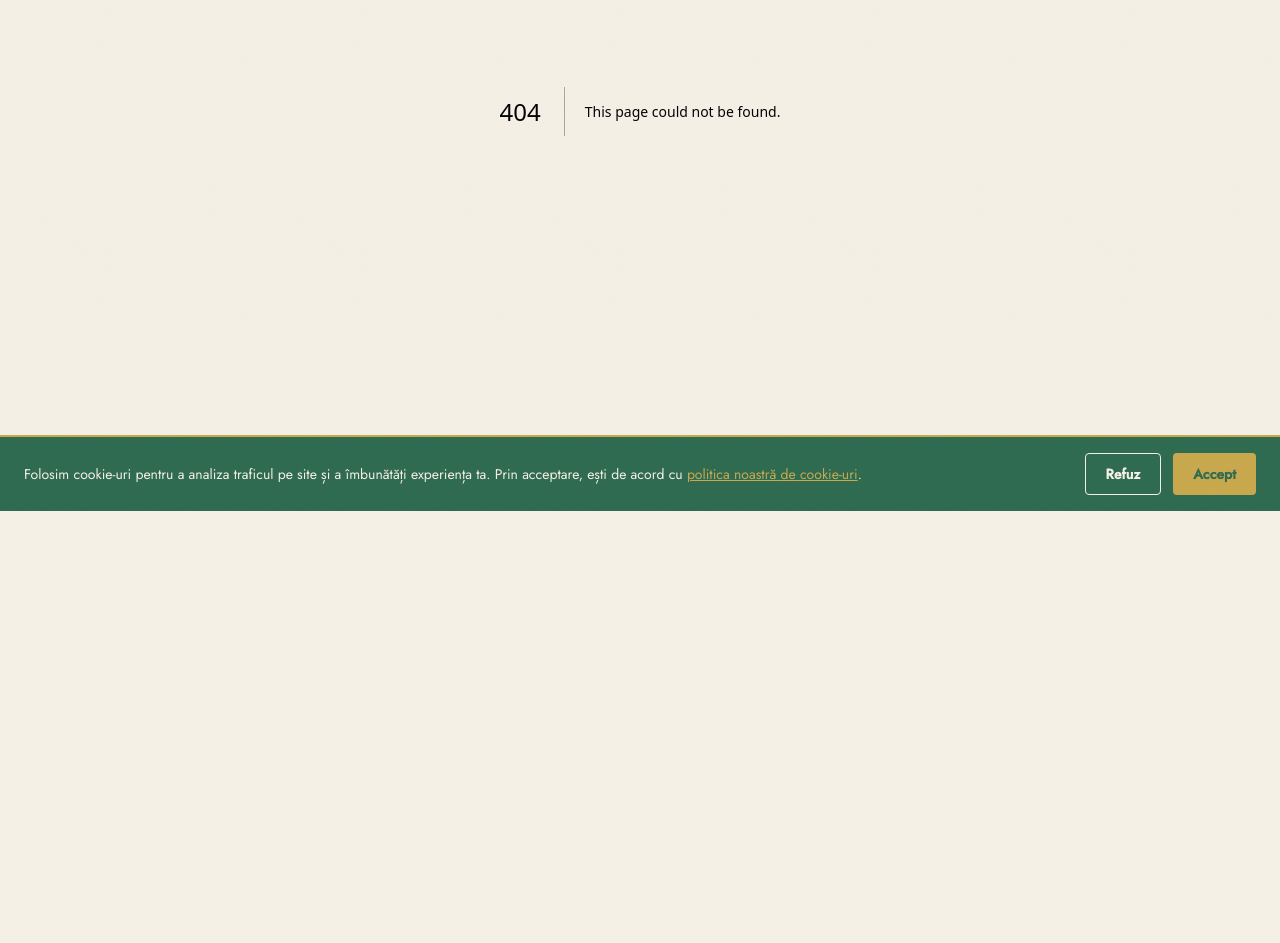
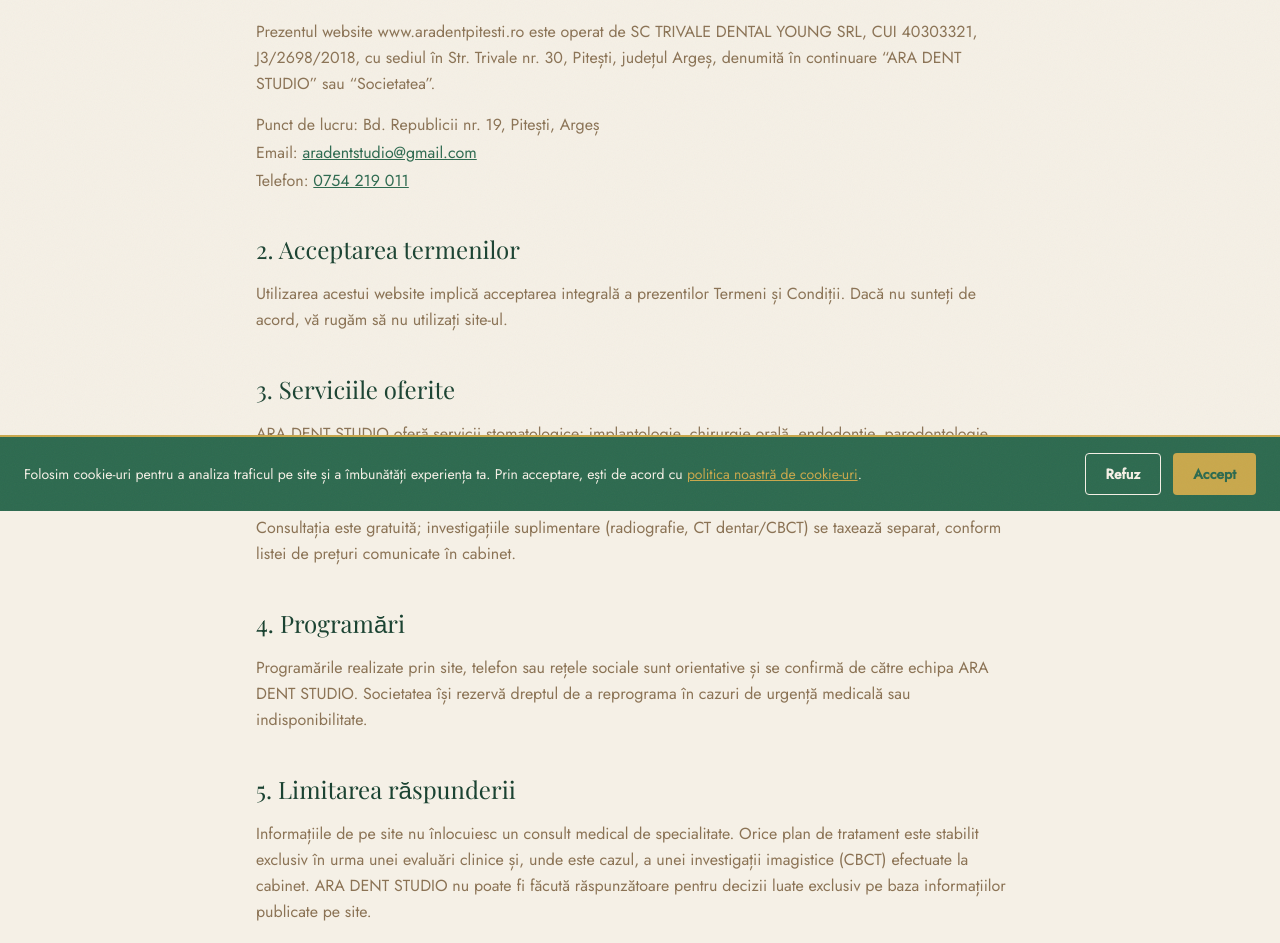
Before and after one commit to Rbt1/aradentpitesti, a Next.js app: page /termeni-conditii in a window 1280 px wide. Before the commit this address had no page. Shown: the part 289-1232 px from the top of the page. Before the commit the page ends 800 px from the top, so only its background shows below. Built offline with nearby package versions, Linux system fonts and the light colour scheme.

Commit message:
feat: pagina Termeni si Conditii

```diff
--- a/app/components/Footer.tsx
+++ b/app/components/Footer.tsx
@@ -17,6 +17,7 @@
   { label: 'Pacienți din diaspora', href: '/diaspora' },
   { label: 'For Romanians Abroad (EN)', href: '/diaspora-en' },
   { label: 'Politică de Cookie-uri', href: '/politica-cookie' },
+  { label: 'Termeni și Condiții', href: '/termeni-conditii' },
 ]
 
 const InstagramIcon = () => (
--- /dev/null
+++ b/app/termeni-conditii/page.tsx
@@ -0,0 +1,146 @@
+import type { Metadata } from 'next'
+
+export const metadata: Metadata = {
+  title: 'Termeni și Condiții | ARA DENT STUDIO',
+  description: 'Termenii și condițiile de utilizare a site-ului ARA DENT STUDIO Pitești — SC TRIVALE DENTAL YOUNG SRL, CUI 40303321.',
+  alternates: {
+    canonical: 'https://www.aradentpitesti.ro/termeni-conditii',
+  },
+  robots: { index: true, follow: true },
+}
+
+export default function TermeniConditiiPage() {
+  return (
+    <main className="bg-cream min-h-screen pt-32 pb-24 px-6">
+      <div className="max-w-3xl mx-auto">
+
+        <h1 className="font-playfair italic text-4xl lg:text-5xl text-forest-dark mb-4">
+          Termeni și Condiții
+        </h1>
+        <p className="font-jost text-sm text-bark mb-12">
+          Ultima actualizare: septembrie 2026
+        </p>
+
+        <section className="mb-10">
+          <h2 className="font-playfair text-2xl text-forest-dark mb-4">1. Date de identificare</h2>
+          <p className="font-jost text-base text-bark leading-relaxed mb-4">
+            Prezentul website www.aradentpitesti.ro este operat de SC TRIVALE DENTAL YOUNG SRL, CUI 40303321,
+            J3/2698/2018, cu sediul în Str. Trivale nr. 30, Pitești, județul Argeș, denumită în continuare
+            &ldquo;ARA DENT STUDIO&rdquo; sau &ldquo;Societatea&rdquo;.
+          </p>
+          <address className="not-italic font-jost text-base text-bark space-y-1">
+            <p>Punct de lucru: Bd. Republicii nr. 19, Pitești, Argeș</p>
+            <p>
+              Email:{' '}
+              <a href="mailto:aradentstudio@gmail.com" className="text-forest underline hover:text-forest-dark transition-colors duration-200">
+                aradentstudio@gmail.com
+              </a>
+            </p>
+            <p>
+              Telefon:{' '}
+              <a href="tel:+40754219011" className="text-forest underline hover:text-forest-dark transition-colors duration-200">
+                0754 219 011
+              </a>
+            </p>
+          </address>
+        </section>
+
+        <section className="mb-10">
+          <h2 className="font-playfair text-2xl text-forest-dark mb-4">2. Acceptarea termenilor</h2>
+          <p className="font-jost text-base text-bark leading-relaxed">
+            Utilizarea acestui website implică acceptarea integrală a prezentilor Termeni și Condiții.
+            Dacă nu sunteți de acord, vă rugăm să nu utilizați site-ul.
+          </p>
+        </section>
+
+        <section className="mb-10">
+          <h2 className="font-playfair text-2xl text-forest-dark mb-4">3. Serviciile oferite</h2>
+          <p className="font-jost text-base text-bark leading-relaxed mb-4">
+            ARA DENT STUDIO oferă servicii stomatologice: implantologie, chirurgie orală, endodonție,
+            parodontologie, protetică dentară, fațete dentare, tratamente de urgență și igienizare profesională.
+            Informațiile prezentate pe site au caracter general și informativ și nu constituie sfat medical personalizat.
+          </p>
+          <p className="font-jost text-base text-bark leading-relaxed">
+            Consultația este gratuită; investigațiile suplimentare (radiografie, CT dentar/CBCT) se taxează separat,
+            conform listei de prețuri comunicate în cabinet.
+          </p>
+        </section>
+
+        <section className="mb-10">
+          <h2 className="font-playfair text-2xl text-forest-dark mb-4">4. Programări</h2>
+          <p className="font-jost text-base text-bark leading-relaxed">
+            Programările realizate prin site, telefon sau rețele sociale sunt orientative și se confirmă de către
+            echipa ARA DENT STUDIO. Societatea își rezervă dreptul de a reprograma în cazuri de urgență medicală
+            sau indisponibilitate.
+          </p>
+        </section>
+
+        <section className="mb-10">
+          <h2 className="font-playfair text-2xl text-forest-dark mb-4">5. Limitarea răspunderii</h2>
+          <p className="font-jost text-base text-bark leading-relaxed">
+            Informațiile de pe site nu înlocuiesc un consult medical de specialitate. Orice plan de tratament
+            este stabilit exclusiv în urma unei evaluări clinice și, unde este cazul, a unei investigații
+            imagistice (CBCT) efectuate la cabinet. ARA DENT STUDIO nu poate fi făcută răspunzătoare pentru
+            decizii luate exclusiv pe baza informațiilor publicate pe site.
+          </p>
+        </section>
+
+        <section className="mb-10">
+          <h2 className="font-playfair text-2xl text-forest-dark mb-4">6. Proprietate intelectuală</h2>
+          <p className="font-jost text-base text-bark leading-relaxed">
+            Conținutul site-ului (texte, imagini, logo, fotografii ale cabinetului) este proprietatea
+            SC TRIVALE DENTAL YOUNG SRL și este protejat de legislația privind drepturile de autor.
+            Reproducerea fără acord scris este interzisă.
+          </p>
+        </section>
+
+        <section className="mb-10">
+          <h2 className="font-playfair text-2xl text-forest-dark mb-4">7. Prelucrarea datelor cu caracter personal</h2>
+          <p className="font-jost text-base text-bark leading-relaxed">
+            Datele colectate prin formularele de contact/programare sunt prelucrate conform Regulamentului
+            (UE) 2016/679 (GDPR). Detalii complete în Politica de Confidențialitate.
+          </p>
+        </section>
+
+        <section className="mb-10">
+          <h2 className="font-playfair text-2xl text-forest-dark mb-4">8. Soluționarea litigiilor (SAL/SOL)</h2>
+          <p className="font-jost text-base text-bark leading-relaxed">
+            În caz de nemulțumire, ne puteți contacta direct la{' '}
+            <a href="mailto:aradentstudio@gmail.com" className="text-forest underline hover:text-forest-dark transition-colors duration-200">
+              aradentstudio@gmail.com
+            </a>
+            . Aveți, de asemenea, dreptul de a apela la Autoritatea Națională pentru Protecția Consumatorilor
+            (ANPC) —{' '}
+            <a href="https://www.anpc.ro" target="_blank" rel="noopener noreferrer" className="text-forest underline hover:text-forest-dark transition-colors duration-200">
+              www.anpc.ro
+            </a>{' '}
+            — sau la platforma europeană de Soluționare a Litigiilor Online (SOL):{' '}
+            <a href="https://ec.europa.eu/consumers/odr" target="_blank" rel="noopener noreferrer" className="text-forest underline hover:text-forest-dark transition-colors duration-200">
+              ec.europa.eu/consumers/odr
+            </a>.
+          </p>
+        </section>
+
+        <section className="mb-10">
+          <h2 className="font-playfair text-2xl text-forest-dark mb-4">9. Legea aplicabilă</h2>
+          <p className="font-jost text-base text-bark leading-relaxed">
+            Prezentul document este guvernat de legea română. Orice litigiu se soluționează de instanțele
+            competente din România.
+          </p>
+        </section>
+
+        <section className="mb-10">
+          <h2 className="font-playfair text-2xl text-forest-dark mb-4">10. Contact</h2>
+          <p className="font-jost text-base text-bark leading-relaxed">
+            Pentru întrebări legate de acești termeni:{' '}
+            <a href="mailto:aradentstudio@gmail.com" className="text-forest underline hover:text-forest-dark transition-colors duration-200">
+              aradentstudio@gmail.com
+            </a>{' '}
+            / 0754 219 011.
+          </p>
+        </section>
+
+      </div>
+    </main>
+  )
+}
```
